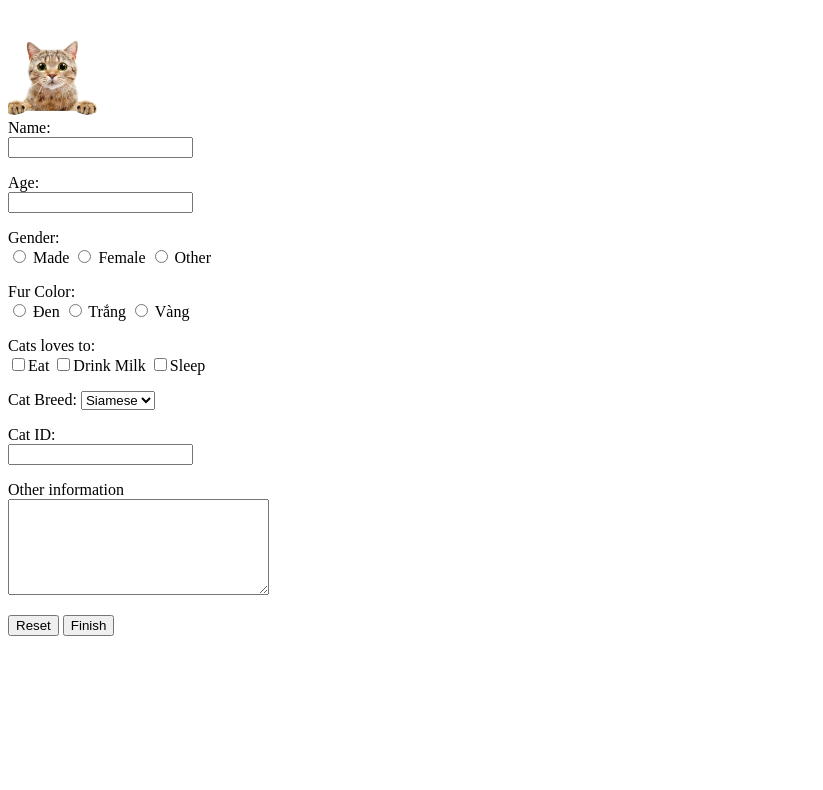
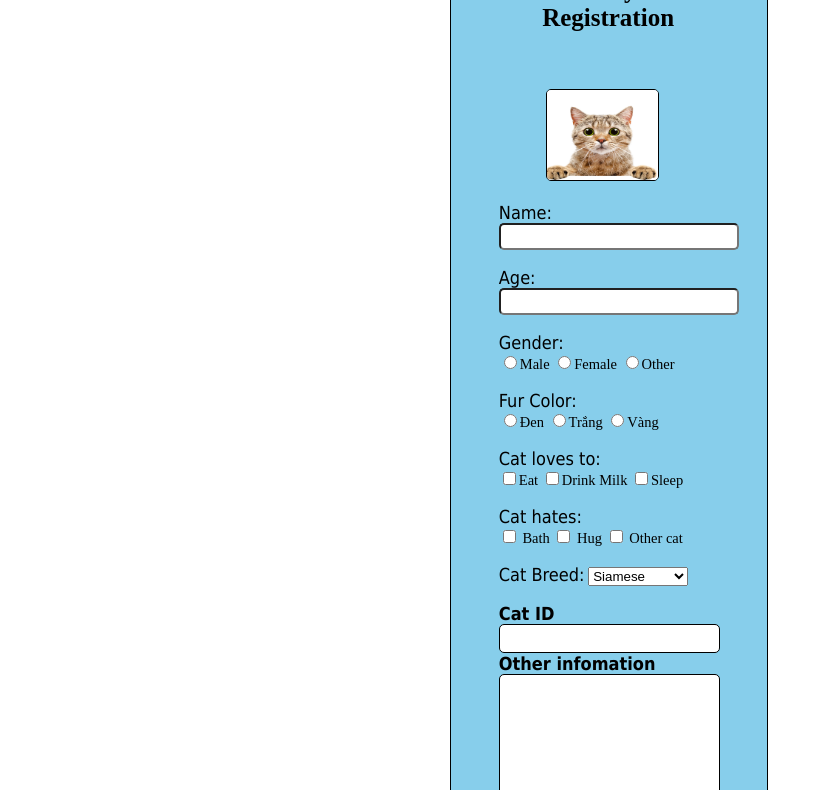
Before and after one commit to kinechan1007003/HTML-vs-CSS, a plain HTML site: page Bai-tap-31-5-2022/bai-tap-1.html in a window 1280 px wide. Shown: the part 73-863 px from the top of the page, without its empty margins (0-823 px from the left). Before the commit the page ends 800 px from the top, so only its background shows below. Drawn offline with Linux system fonts and the light colour scheme.

Commit message:
bai tap ngay 5-6-2022

```diff
--- a/Bai-tap-31-5-2022/bai-tap-1.html
+++ b/Bai-tap-31-5-2022/bai-tap-1.html
@@ -4,42 +4,112 @@
 	<meta charset="utf-8">
 	<meta name="viewport" content="width=device-width, initial-scale=1">
 	<title>Bai tap</title>
+    <style>
+        div{
+            background-color: skyblue;
+            font-size: 14.5px;
+            border: 0.5px solid grey;
+            width: 25%;
+            margin-left: 35%;
+        }
+        div, img, textarea, h2, button, .input{
+            border: 0.5px solid black;
+            border-radius: 5px;
+        }
+        h1{
+            margin: 30px 50px;
+            width: fit-content;
+            font-size: 25px;
+            text-align: center;
+            margin-left: 15%;
+            padding: 10px;
+        }
+        form{
+            margin-bottom: 30px;
+            margin-left: 15%;
+        }
+        textarea{
+            width: 80%;
+        }
+
+        img{
+            width: 35%;
+            margin-left: 30%;
+        }
+        label{
+            font-family: tahoma;
+            font-size: 18px;
+        }
+        input{
+            border-radius: 5px;
+            font-size: 18px;
+        }
+        .input1{
+            width: 80%;
+            height: 25px;
+            border: 0.5px solid black;
+            border-radius: 5px;
+        }
+    </style>
 </head>
 <body>
+    <div>
 	<h1>Cat City ID Registration</h1>
 	<br>
 	<img src="hinh.webp" width="auto" height="90">
-	<form>
-		Name:<br>
-		<input type="text" name="">
-		<p>Age:<br>
-		<input type="text" name=""></p>
-		Gender:<br>
-		<input type="radio" name="gioitinh" value="Made"> Made
-        <input type="radio" name="gioitinh" value="Nữ"> Female
-        <input type="radio" name="gioitinh" value="Khác"> Other
+    <br>
+    <br>
+
+    <form>
+        <label for="">Name:</label><br>
+        <input type="text"><br><br>
+
+        <label>Age:</label><br>
+        <input type="text" name="">
+
+        <br><br>
+        <label for="">Gender:</label><br>
+        <input type="radio" name="gender">Male
+        <input type="radio" name="gender">Female
+        <input type="radio" name="gender">Other
+        <br><br>
+
+        <label for="Fur Color">Fur Color: </label><br>
+        <input type="radio" name="Fur Color" value="Đen">Đen
+        <input type="radio" name="Fur Color" value="Trắng">Trắng
+        <input type="radio" name="Fur Color" value="Vàng">Vàng
+        <br><br>
+
+        <label>Cat loves to:</label><br />
+        <input type="checkbox" value="1" />Eat
+        <input type="checkbox" value="2" />Drink Milk
+        <input type="checkbox" value="3" />Sleep
+        <br><br>
+
+        <label>Cat hates:</label><br>
+        <input type="checkbox" value="bath"> Bath
+        <input type="checkbox" value="hug"> Hug
+        <input type="checkbox" value="other-cat"> Other cat
+        <br><br>
+
+        <label for="">Cat Breed:</label>
+        <select name="" id="">
+            <option value="">Siamese</option>
+            <option value="">Scottish Fold</option>
+            <option value=""> Sphynx</option>
+        </select> <br>
         <br>
-        <p>Fur Color:<br>
-        <input type="radio" name="gioitinh" value="Đen"> Đen
-        <input type="radio" name="gioitinh" value="Trắng"> Trắng
-        <input type="radio" name="gioitinh" value="Vàng"> Vàng</p>
-        <p>Cats loves to:<br>
-        <input type="checkbox" name="love1" value="Eat">Eat
-        <input type="checkbox" name="love1" value="DrinkMilk">Drink Milk
-        <input type="checkbox" name="love1" value="Sleep">Sleep</p>
-        <label for="">Cat Breed:</label>
-                    <select name=""id="">
-                        <option value="">Siamese</option>
-                        <option value="">Sphynx</option>
-                        <option value="">Gold</option>
-                    </select>
-        <p>Cat ID:<br>
-        <input type="text" name=""></p>
-        <p>Other information<br>
-        <textarea name="info" rows="6" cols="30"></textarea></p>
+
+        <label for=""><b>Cat ID</b></label><br>
+        <input type="number" class="input1"><br>
+
+        <label for=""><b>Other infomation</b></label><br>
+        <textarea name="" id="" cols="30" rows="10"></textarea> <br>
+
+        <button type="submit">Finish!</button>
         <button type="reset">Reset</button>
-        <button type="finish">Finish</button>
-	</form>
+    </div>
+    </form>
+</body>
 
-</body>
 </html>
```
